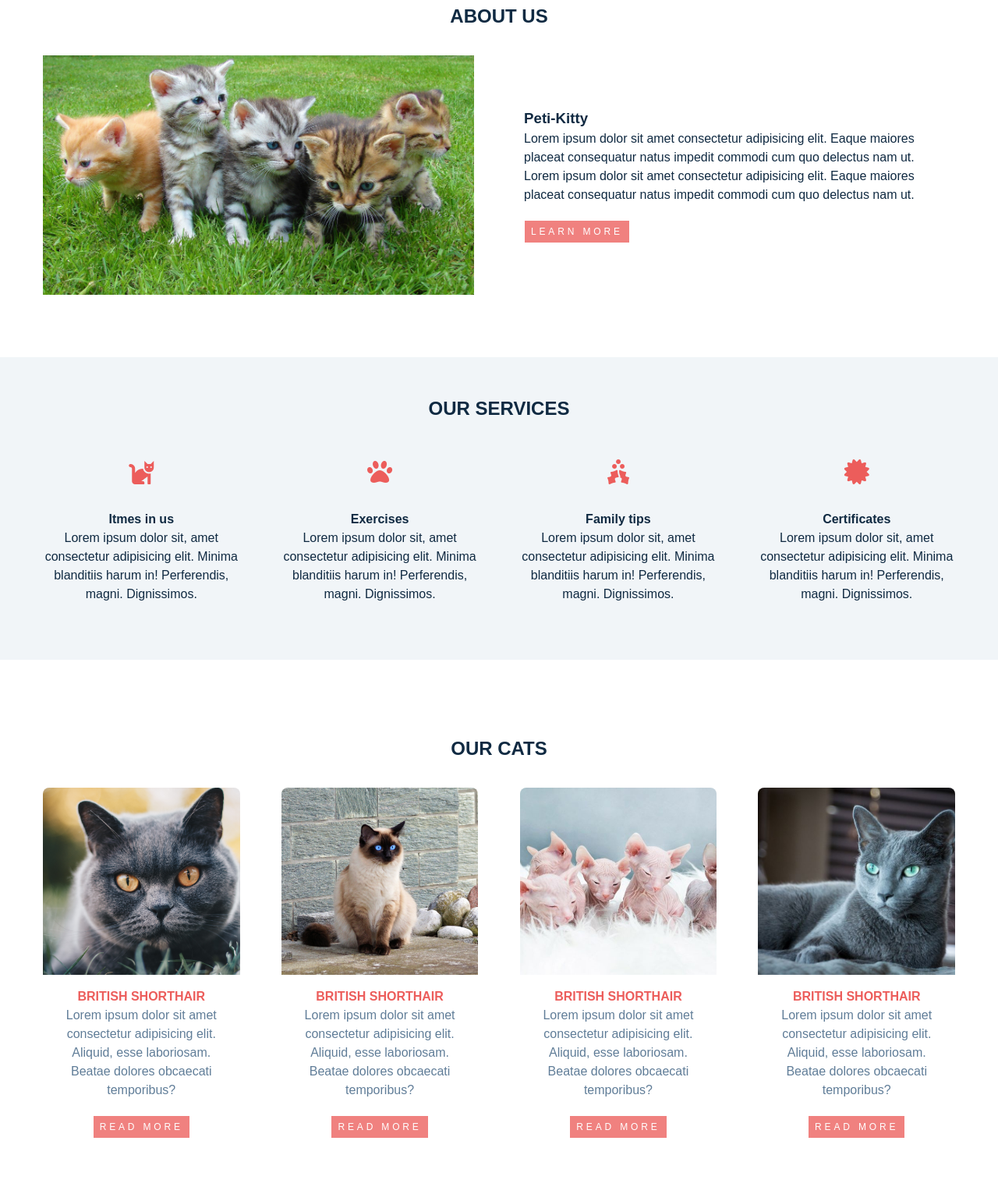
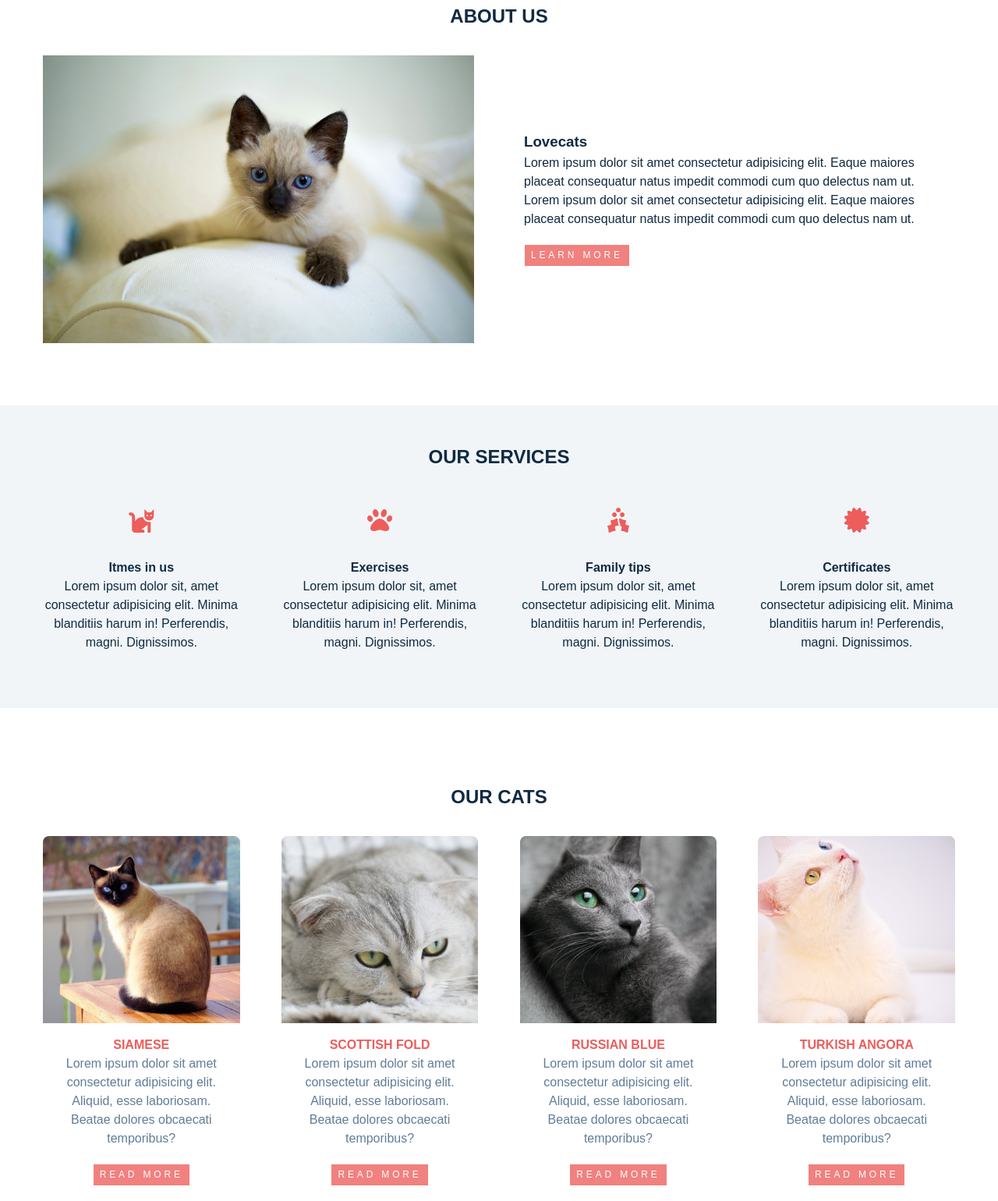
Before and after one commit to Haein0704/petty_kitty, a plain HTML site: page index.html in a window 1280 px wide. Shown: the part 845-2385 px from the top of the page at 78% size. Drawn offline with Linux system fonts and the light colour scheme; a web font is replaced by a local one.

Commit message:
changed photos

```diff
--- a/index.html
+++ b/index.html
@@ -5,7 +5,7 @@
   <meta name="viewport" content="width=device-width, initial-scale=1.0">
   <meta http-equiv="X-UA-Compatible" content="ie=edge" />
   <title>Petty-kitty || Home</title>
-  <link rel="shortcut icon" href="./images/petty-kitty.ico" type="image/x-icon">
+  <link rel="shortcut icon" href="./images/favicon.ico" type="image/x-icon">
   <link rel="stylesheet" href="./fontawesome-free-5.15.1-web/fontawesome-free-5.15.1-web/css/all.css">
   <link rel="stylesheet" href="./styles.css">
 </head>
@@ -17,7 +17,7 @@
       <div class="nav-center">
         <!-- nav header -->
         <div class="nav-header">
-          <img src="./images/petty-kitty.ico" alt="" class="nav-logo">
+          <img src="./images/favicon.ico" alt="" class="nav-logo">
           <button type="button" class="nav-toggle" id="nav-toggle">
             <i class="fas fa-bars"></i>
           </button>
@@ -82,10 +82,10 @@
   <!-- end of about-title   -->
   <div class="section-center about-center">
     <article class="about-img">
-      <img src="./images/cats_about.jpg" class="about-photo" alt="my cats">
+      <img src="./images/cute-3252251_1920.jpg" class="about-photo" alt="my cats">
     </article>
     <article class="about-info">
-      <h3>Peti-Kitty</h3>
+      <h3>Lovecats</h3>
       <p>Lorem ipsum dolor sit amet consectetur adipisicing elit. Eaque maiores
       placeat consequatur natus impedit commodi cum quo delectus nam ut.</p>
       <p>Lorem ipsum dolor sit amet consectetur adipisicing elit. Eaque maiores
@@ -171,10 +171,10 @@
     <div class="section-center cats-center">
       <article class="cats-card">
         <div class="cats-img-container">
-          <img src="./images/british_shorthair.jpg" alt="british shorthair" class="cats-img">
+          <img src="./images/cat-2068462_1920.jpg" alt="british shorthair" class="cats-img">
         </div>
         <div class="cats-info">
-          <h4>british shorthair</h4>
+          <h4>siamese</h4>
           <p>Lorem ipsum dolor sit amet consectetur adipisicing elit. Aliquid,
           esse laboriosam. Beatae dolores obcaecati temporibus?</p>
           <a href="#" class="btn">read more</a>
@@ -182,10 +182,10 @@
       </article>
       <article class="cats-card">
         <div class="cats-img-container">
-          <img src="./images/himalayan.jpg" alt="himalayan" class="cats-img">
+          <img src="./images/cat-2310384_1920.jpg" alt="himalayan" class="cats-img">
         </div>
         <div class="cats-info">
-          <h4>british shorthair</h4>
+          <h4>scottish fold</h4>
           <p>Lorem ipsum dolor sit amet consectetur adipisicing elit. Aliquid,
           esse laboriosam. Beatae dolores obcaecati temporibus?</p>
           <a href="#" class="btn">read more</a>
@@ -193,10 +193,10 @@
       </article>
       <article class="cats-card">
         <div class="cats-img-container">
-          <img src="./images/peterbald.jpg" alt="peterbald" class="cats-img">
+          <img src="./images/cat-1435590_1920.jpg" alt="peterbald" class="cats-img">
         </div>
         <div class="cats-info">
-          <h4>british shorthair</h4>
+          <h4>russian blue</h4>
           <p>Lorem ipsum dolor sit amet consectetur adipisicing elit. Aliquid,
           esse laboriosam. Beatae dolores obcaecati temporibus?</p>
           <a href="#" class="btn">read more</a>
@@ -204,10 +204,10 @@
       </article>
       <article class="cats-card">
         <div class="cats-img-container">
-          <img src="./images/Russian_blue.jpg" alt="Russian blue" class="cats-img">
+          <img src="./images/white-3593011_1920.jpg" alt="Russian blue" class="cats-img">
         </div>
         <div class="cats-info">
-          <h4>british shorthair</h4>
+          <h4>turkish angora</h4>
           <p>Lorem ipsum dolor sit amet consectetur adipisicing elit. Aliquid,
           esse laboriosam. Beatae dolores obcaecati temporibus?</p>
           <a href="#" class="btn">read more</a>
--- a/styles.css
+++ b/styles.css
@@ -224,7 +224,7 @@ Hero
 @media screen and (min-width: 768px) {
   .hero {
     background: linear-gradient(rgba(220, 175, 176, 0.7), rgba(0, 0, 0, 0.7)),
-      url("./images/cats_main.jpg") center/cover no-repeat fixed;
+      url("./images/cat-3504008_1920.jpg") center/cover no-repeat fixed;
   }
   .banner h2 {
     font-size: 3rem;
```
Also changed, not shown: images/Russian_blue.jpg (deleted), images/british_shorthair.jpg (deleted), images/cat-1435590_1920.jpg (added), images/cat-2068462_1920.jpg (added), images/cat-2310384_1920.jpg (added), images/cat-3504008_1920.jpg (added), images/cats_about.jpg (deleted), images/cats_main.jpg (deleted), images/cute-3252251_1920.jpg (added), images/favicon.ico (added), images/himalayan.jpg (deleted), images/peterbald.jpg (deleted), images/petty-kitty.ico (deleted), images/white-3593011_1920.jpg (added).
